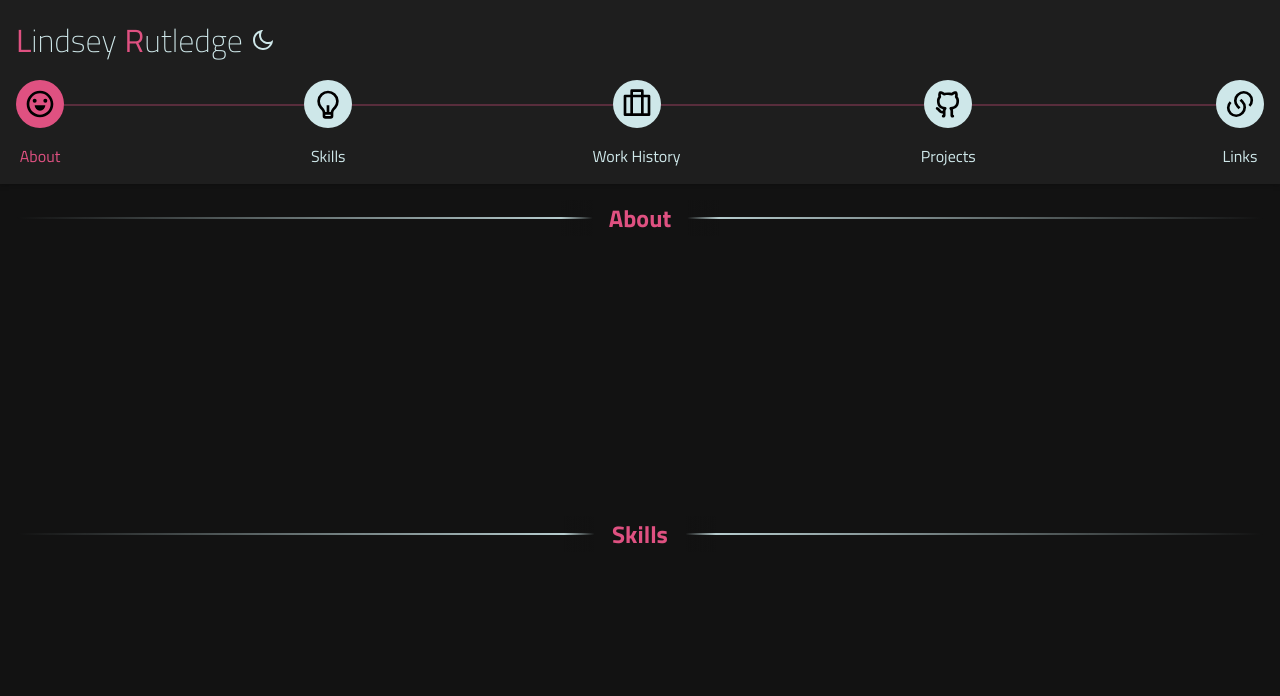
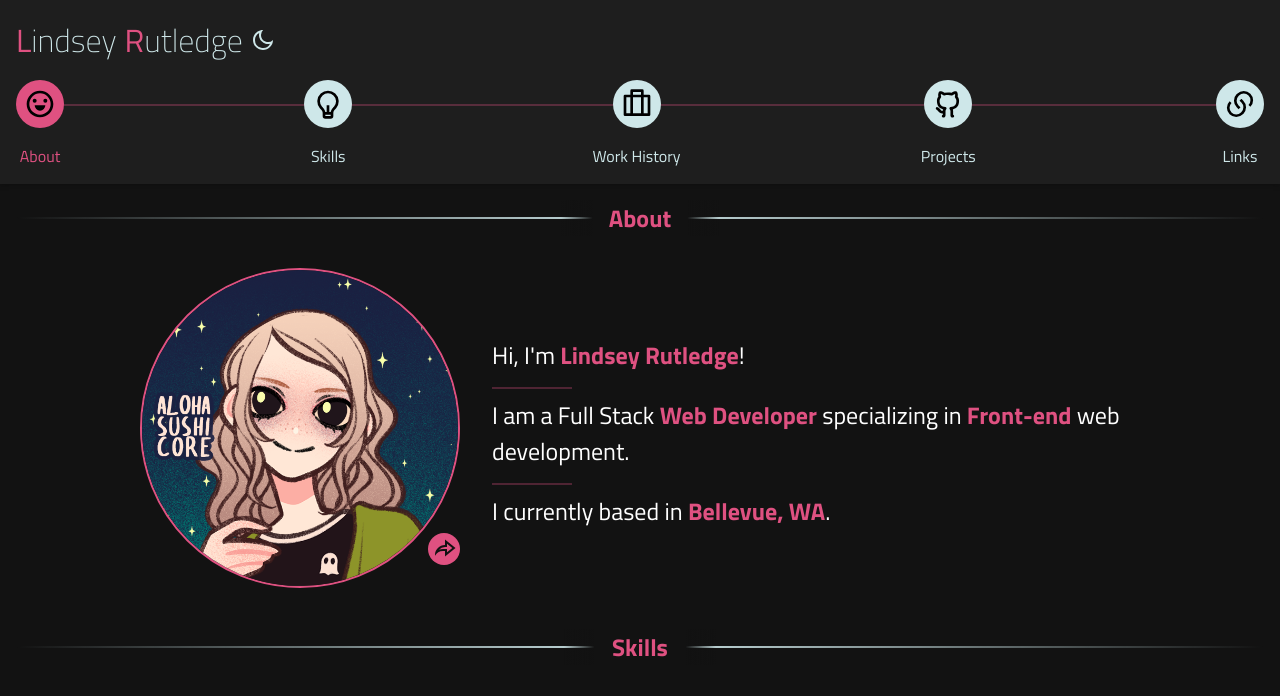
Before and after one commit to LindseyRutledge/portfolio, a React (Create React App) app: page / in a window 1280 px wide. Shown: the top 696 px of the page. Built offline with nearby package versions, Linux system fonts and the light colour scheme.

Commit message:
Added about section

```diff
--- a/src/assets/styles/global.scss
+++ b/src/assets/styles/global.scss
@@ -33,3 +33,9 @@ a {
         color: var(--primary);
     }
 }
+
+em {
+    color: var(--secondary);
+    font-weight: bold;
+    font-style: normal;
+}
--- a/src/components/PortfolioPage/PortfolioPage.scss
+++ b/src/components/PortfolioPage/PortfolioPage.scss
@@ -120,8 +120,11 @@
             align-items: center;
             display: flex;
             flex-direction: column;
-            margin-bottom: $standard-spacing;
             padding: $standard-spacing;
+
+            > *:not(.PortfolioPage-heading) {
+                max-width: 1000px;
+            }
 
             .PortfolioPage-heading {
                 width: 100%;
--- a/src/components/PortfolioPage/PortfolioPage.tsx
+++ b/src/components/PortfolioPage/PortfolioPage.tsx
@@ -13,6 +13,7 @@ import {
 import * as _ from 'lodash';
 import classNames from 'classnames';
 import { LinksSection } from './Sections/LinksSection';
+import { AboutSection } from './Sections/AboutSection';
 
 export interface PortfolioSection {
     id: string;
@@ -30,7 +31,7 @@ export const PortfolioPage: FunctionComponent = () => {
     const sectionsRef = useRef<HTMLDivElement[]>([]);
 
     const sections: PortfolioSection[] = [
-        { id: 'about', label: 'About', icon: <RiEmotionLine /> },
+        { id: 'about', label: 'About', icon: <RiEmotionLine />, section: <AboutSection /> },
         { id: 'skills', label: 'Skills', icon: <RiLightbulbLine /> },
         { id: 'work-history', label: 'Work History', icon: <RiBriefcase3Line /> },
         { id: 'projects', label: 'Projects', icon: <RiGithubLine /> },
--- /dev/null
+++ b/src/components/PortfolioPage/Sections/AboutSection.scss
@@ -0,0 +1,73 @@
+@import '../../../assets/styles/variables.scss';
+
+.AboutSection {
+    align-items: center;
+    display: flex;
+    font-size: 1.5rem;
+
+
+    .AboutSection-avatar {
+        position: relative;
+
+        .AboutSection-avatar-image {
+            height: 20rem;
+            width: 20rem;
+            border: 2px solid var(--secondary);
+            border-radius: 50%;
+            margin-right: $standard-spacing * 2;
+        }
+
+        .AboutSection-avatar-redirect {
+            display: flex;
+            align-items: center;
+            justify-content: center;
+            height: 2rem;
+            width: 2rem;
+            background-color: var(--secondary);
+            position: absolute;
+            color: var(--background);
+            border-radius: 50%;
+            bottom: 2rem;
+            right: 2rem;
+        }
+    }
+
+    .AboutSection-content {
+        > *:not(:last-child) {
+            position: relative;
+
+            &::after {
+                content: '';
+                height: 2px;
+                width: 5rem;
+                background-color: var(--secondary);
+                bottom: -1rem;
+                left: 0;
+                position: absolute;
+                opacity: 0.3;
+                right: 0;
+            }
+        }
+    }
+}
+
+@media (max-width: 500px) {
+    .AboutSection {
+        flex-direction: column;
+        text-align: center;
+
+        .AboutSection-avatar {
+            margin-right: 0;
+            margin-bottom: $standard-spacing * 2;
+        }
+
+        .AboutSection-content {
+            > *:not(:last-child) {
+
+                &::after {
+                    margin: auto;
+                }
+            }
+        }
+    }
+}
--- /dev/null
+++ b/src/components/PortfolioPage/Sections/AboutSection.tsx
@@ -0,0 +1,31 @@
+import * as React from 'react';
+import { FunctionComponent } from 'react';
+import './AboutSection.scss';
+import { RiShareForwardBoxLine, RiShareBoxLine, RiShareForwardLine } from 'react-icons/ri';
+
+export const AboutSection: FunctionComponent = () => {
+
+    return (
+        <div className='AboutSection'>
+            <div className='AboutSection-avatar'>
+                <img
+                    className='AboutSection-avatar-image'
+                    src={require('../../../assets/images/profile-image.png')}
+                    alt='Avatar'
+                />
+                <a
+                    className='AboutSection-avatar-redirect'
+                    href='https://picrew.me/image_maker/257476'
+                    title='Image Credit'
+                >
+                    <RiShareForwardLine />
+                </a>
+            </div>
+            <div className='AboutSection-content'>
+                <p>Hi, I'm <em>Lindsey Rutledge</em>!</p>
+                <p>I am a Full Stack <em>Web Developer</em> specializing in <em>Front-end</em> web development.</p>
+                <p>I currently based in <em>Bellevue, WA</em>.</p>
+            </div>
+        </div>
+    )
+};
--- a/src/components/PortfolioPage/Sections/LinksSection.scss
+++ b/src/components/PortfolioPage/Sections/LinksSection.scss
@@ -2,7 +2,6 @@
 
 .LinksSection {
     width: 100%;
-    max-width: 1000px;
     display: flex;
     justify-content: space-between;
     font-size: 1.5rem;
```
Also changed, not shown: src/assets/images/profile-image.png.
